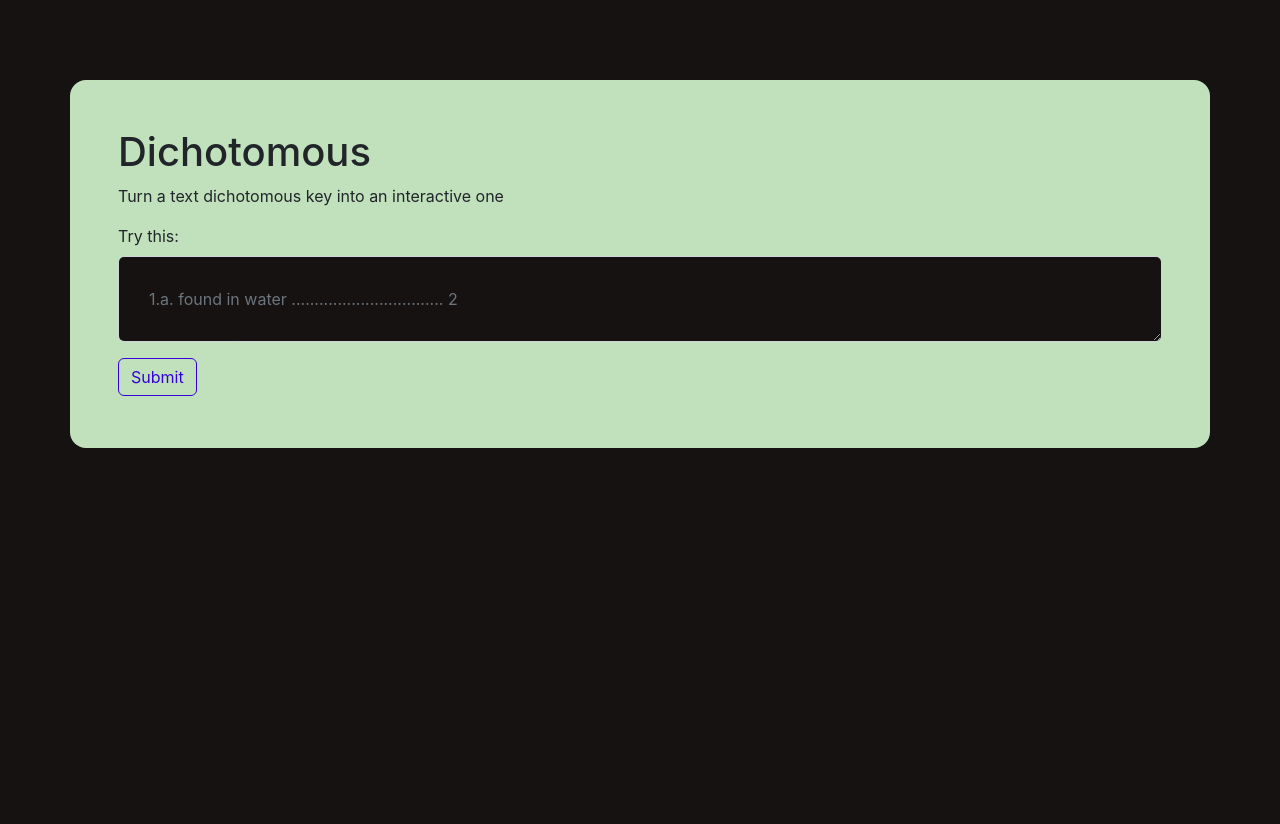
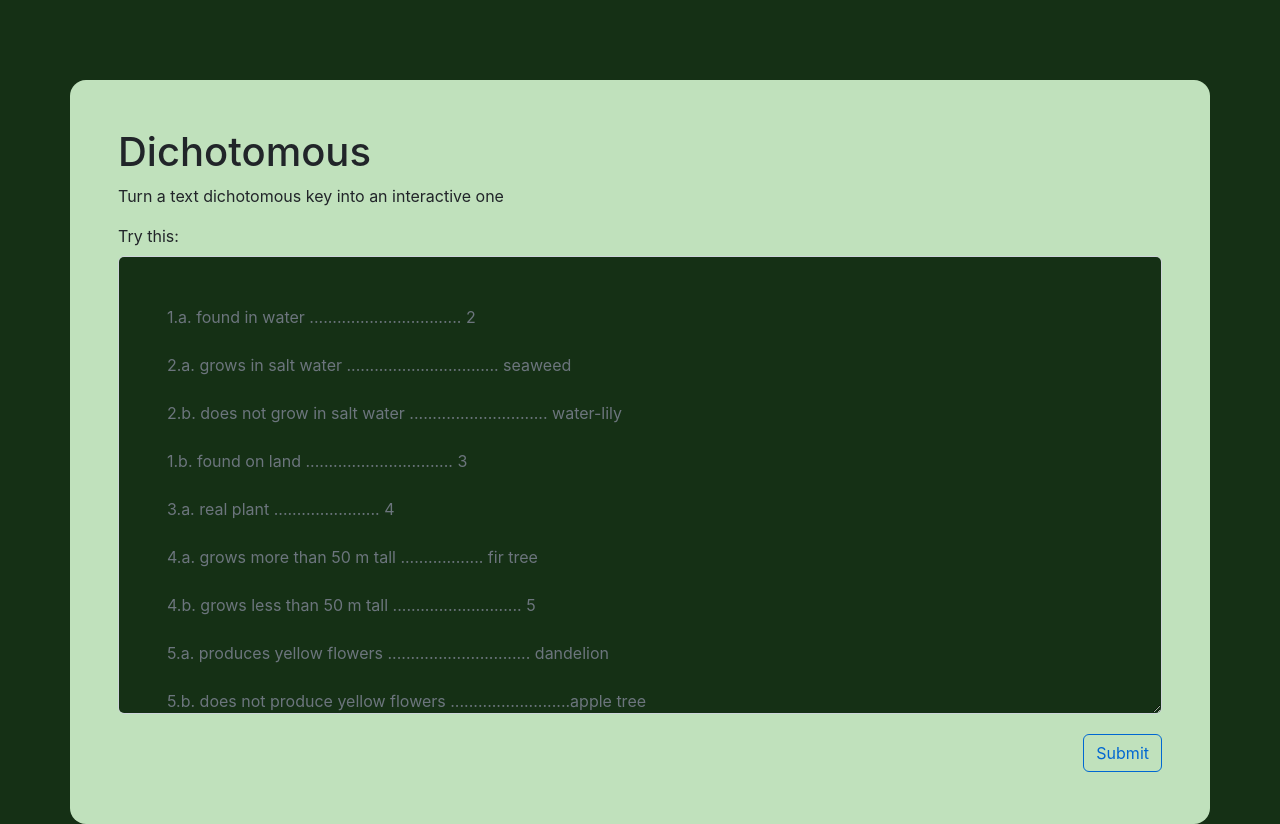
Before and after one commit to aeharriman/dichotomous, a React (Create React App) app: page / in a window 1280 px wide. Before the commit the page ends 800 px from the top, so only its background shows below. Built offline with nearby package versions, Linux system fonts and the light colour scheme.

Commit message:
saving before I rework the object creation

```diff
--- a/src/App.tsx
+++ b/src/App.tsx
@@ -7,7 +7,7 @@ import InputPage from './Components/InputPage/InputPage';
 function App() {
 
   // change any to dichotomousKey inteface after creating that
-  const [dichotomousKey, setDichotomousKey] = useState<any | undefined>()
+  const [dichotomousKey, setDichotomousKey] = useState<string | undefined>()
 
 
   return (
--- /dev/null
+++ b/src/Components/ButtonTree/ButtonTree.tsx
@@ -0,0 +1,120 @@
+import { Button } from "react-bootstrap"
+import { KeyObject } from "../../Utils/Interfaces";
+import React, {ChangeEvent, useState, useEffect} from "react";
+
+function ButtonTree({dichotomousKey, setDichotomousKey}:{dichotomousKey: string|undefined, setDichotomousKey:React.Dispatch<React.SetStateAction<string|undefined>>}) {
+
+    // Sets Dichotomous key to undefined to trigger conditional rendering of parent component
+    const handleGoBack = () => {
+        setDichotomousKey(undefined);
+    }
+
+    let finalKey: KeyObject;
+
+    // Arrow function that returns a KeyObject.
+    // Alternatively for non-arrow function:
+    // function finalKey(): KeyObject {
+    const getFinalKey: (dichotomousKey: string) => KeyObject = () => {
+        // Stops typescript from complaining it could be undefined
+        if (typeof dichotomousKey === "string") {
+
+            // Splits into array of separate lines
+            const lines = dichotomousKey.match(/\d\.\w\..+?(?=\d\.\w\.|$)/gs);
+            // console.log(lines)
+
+            // Makes an empty object to fill
+            let parsed: KeyObject = {};
+
+            if (lines !== null) {
+
+                lines.forEach(line => {
+
+                    // Remove any leading/trailing whitespace
+                    line = line.trim();
+
+                    // Splits into neccessary parts one by one and names them
+                    const [identifierText = '', target = ''] = line.split(/ *\.{2,} */).map(part => part.trim());
+                    const [identifier = '', text = ''] = identifierText.split(/\.\s+(?=[^\.]+$)/).map(part => part.trim());
+                    const [mainKeyText, subKey] = identifier.split('.');
+
+                    const mainKey = parseFloat(mainKeyText);
+                    // Fills object with correct parts from this line
+                    if (mainKey && subKey && text && target) {
+                        // Sets up the object correctly for adding subkeys if the main key hasn't been used yet
+                        if (!parsed[mainKey]) parsed[mainKey] = {};
+                        parsed[mainKey][subKey] = {
+                            text: text,
+                            goTo: isNaN(parseFloat(target)) ? target : parseFloat(target),
+                        };
+                    }
+                });
+
+                console.log(parsed);
+
+                // Final result given default text:
+                // {
+                //     '1': {
+                //       'a': { text: 'found in water', goTo: 2 },
+                //       'b': { text: 'found on land', goTo: 3 }
+                //     },
+                //     '2': {
+                //       'a': { text: 'grows in salt water', goTo: 'seaweed' },
+                //       'b': { text: 'does not grow in salt water', goTo: 'water-lily' }
+                //     },
+                //     '3': {
+                //       'a': { text: 'real plant', goTo: 4 },
+                //       'b': { text: 'not a real plant', goTo: 'astroturf' }
+                //     },
+                //     '4': {
+                //       'a': { text: 'grows more than 50 m tall', goTo: 'fir tree' },
+                //       'b': { text: 'grows less than 50 m tall', goTo: 5 }
+                //     },
+                //     '5': {
+                //       'a': { text: 'produces yellow flowers', goTo: 'dandelion' },
+                //       'b': { text: 'does not produce yellow flowers', goTo: 'apple tree' }
+                //     }
+                // }
+                return parsed;
+            } else {
+                throw new Error("Invalid dichotomous key (1)");
+            }
+        } else {
+            throw new Error("Invalid dichotomous key (2)");
+        }
+    }
+
+    if (typeof dichotomousKey === "string") {
+        finalKey = getFinalKey(dichotomousKey);
+    }
+
+    const [currentIndex, setCurrentIndex] = useState<number>(1);
+
+    // const handleSelection()
+
+    const createButtons = (wholeKey: KeyObject, currentMainKey: number) => {
+        const buttons = []
+        // for each subkey in mainkey/current index
+        for (let subKey in wholeKey[currentMainKey]){
+            const currentSubKey = subKey;
+            buttons.push(
+                <Button
+                    // onClick = {handleSelection(currentMainKey, currentSubKey)}
+                    />
+            )
+        }
+    }
+
+    return <>
+    <pre>{dichotomousKey}</pre>
+
+    <div style={{display: 'flex'}}>
+        {/* // Variable 'finalKey' is used before being assigned. I think this means I needed to set up the string dichotomous key and created the key out of it, passing the key to this component */}
+        {/* {createButtons(finalKey, currentIndex)} */}
+    </div>
+
+    <Button onClick={handleGoBack}>Go Back</Button>
+    </>
+
+}
+
+export default ButtonTree
--- a/src/Components/InputForm/InputForm.tsx
+++ b/src/Components/InputForm/InputForm.tsx
@@ -2,12 +2,12 @@ import Form from 'react-bootstrap/Form';
 import Button from 'react-bootstrap/Button';
 import Col from 'react-bootstrap/Col';
 import Row from 'react-bootstrap/Row';
+import React, {ChangeEvent, useState, useEffect} from "react";
 
 //update interface once refactored from string
-function InputForm({dichotomousKey, setDichotomousKey}:{dichotomousKey: any, setDichotomousKey:React.Dispatch<React.SetStateAction<string|undefined>>}) {
+function InputForm({dichotomousKey, setDichotomousKey}:{dichotomousKey:string|undefined, setDichotomousKey:React.Dispatch<React.SetStateAction<string|undefined>>}) {
 
-    const placeholder: string = `
-    1.a. found in water ................................. 2
+    const placeholder: string = `1.a. found in water ................................. 2
 
 2.a. grows in salt water ................................. seaweed
 
@@ -28,21 +28,43 @@ function InputForm({dichotomousKey, setDichotomousKey}:{dichotomousKey: any, set
 3.b. not a real plant ............................... astroturf
 `
 
-    // useEffect{
+
+    const [form, setForm] = useState('')
+
+    const handleFormChange = (event:ChangeEvent<HTMLInputElement>) => {
+        setForm(event.target.value)
+    }
+
+    const handleSubmit = () => {
+        if(form !== "")
+        {
+            setDichotomousKey(form)
+            // console.log("set to form" + dichotomousKey)
+        } else {
+            setDichotomousKey(placeholder)
+            // This doesn't log the new value immediately because setState functions only schedule state updates for the next render
+            // console.log("set to key" + dichotomousKey)
+        }
+    }
+
+    // This didnt work because the component unmounts immediately after setting dichotomousKey
+    // useEffect(() => {
+    //     console.log('dichotomousKey changed: ', dichotomousKey);
+    //   }, [dichotomousKey]);
 
 
-    // }
-
     return (
-      <Form>
+      <Form onSubmit={event => {event.preventDefault()}}>
         <Form.Group className="mb-3" controlId="exampleForm.ControlTextarea1">
           <Form.Label>Try this:</Form.Label>
-          <Form.Control as="textarea" placeholder={placeholder} rows={3} />
+          <Form.Control style={{color:'rgb(192, 225, 188)', padding: '3rem'}} as="textarea" placeholder={placeholder} value={form} onChange={handleFormChange} rows={15} />
         </Form.Group>
-        <Col xs="auto" className="my-1">
-          <Button variant="outline-secondary" type="submit">Submit</Button>
+        <Row>
+          <Col xs="auto" className="ms-auto my-1">
+            <Button variant="outline-secondary" type="button" onClick={handleSubmit}>Submit</Button>
           </Col>
-      </Form>
+        </Row>
+      </Form >
     );
   }
 
--- a/src/Components/InputPage/InputPage.tsx
+++ b/src/Components/InputPage/InputPage.tsx
@@ -1,9 +1,13 @@
 import Description from "../Description/Description";
 import InputForm from "../InputForm/InputForm";
 import './InputPage.css';
+import ButtonTree from "../ButtonTree/ButtonTree";
+import { useEffect } from "react";
+
 
 // set dichotomousKey to interface later
-function InputPage ({dichotomousKey, setDichotomousKey}:{dichotomousKey: any, setDichotomousKey:React.Dispatch<React.SetStateAction<any|undefined>>}) {
+function InputPage ({dichotomousKey, setDichotomousKey}:{dichotomousKey: string | undefined, setDichotomousKey:React.Dispatch<React.SetStateAction<string|undefined>>}) {
+
 
 
 return (dichotomousKey === undefined) ?
@@ -19,8 +23,13 @@ return (dichotomousKey === undefined) ?
     <>
         <div className="container p-5" id="container">
             <Description />
+            <ButtonTree
+                dichotomousKey={dichotomousKey}
+                setDichotomousKey={setDichotomousKey}
+            />
         </div>
     </>
+
 }
 
 export default InputPage
--- a/src/custom.scss
+++ b/src/custom.scss
@@ -1,7 +1,7 @@
 // Override default variables before the import
-$body-bg: #161212;
+$body-bg: #153015;
 $primary: rgb(192, 225, 188);
-$secondary: #3600d8;
+$secondary: #0067D2;
 
 // Import Bootstrap and its default variables
 @import '~bootstrap/scss/bootstrap.scss';
--- a/src/index.css
+++ b/src/index.css
@@ -1,7 +1,7 @@
-:root {
+/* :root {
   --bs-primary: rgb(192, 225, 188);
   --bs-secondary: #3600d8;
-}
+} */
 
 body {
   margin: 0;
```
Also changed, not shown: src/Utils/Interfaces.ts (+8 -2 lines). Lines whose indentation alone changed are shown as unchanged.
